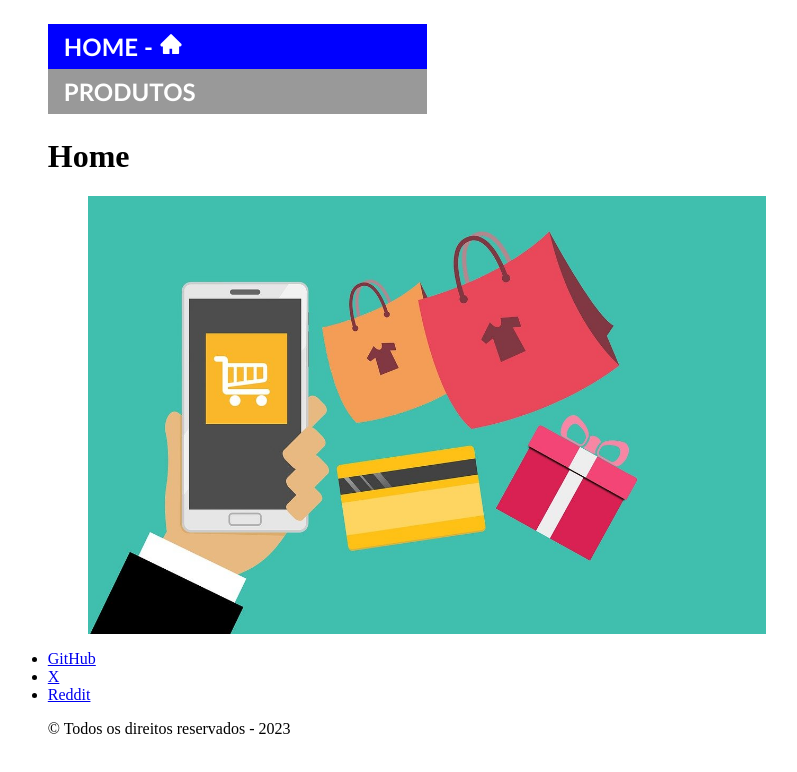
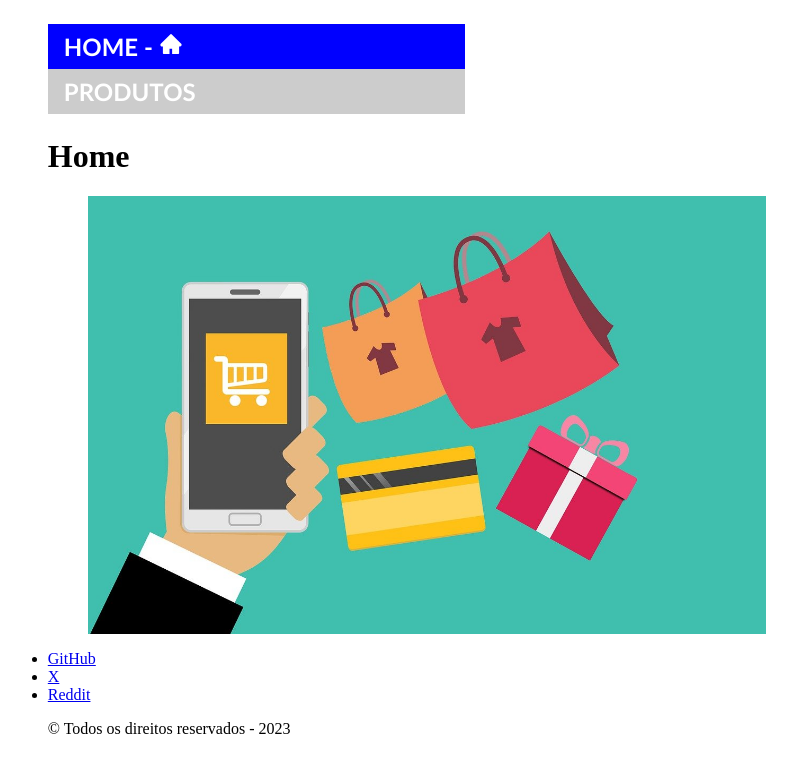
Before and after one commit to leocscotti/cp2-ex3, a React (Vite) app: page / in a window 1280 px wide. Shown: the top 772 px of the page, without its empty margins (213-1010 px from the left). Built offline with nearby package versions, Linux system fonts and the light colour scheme.

Commit message:
cabecalho estilizado

```diff
--- a/src/components/Cabecalho/Cabecalho.scss
+++ b/src/components/Cabecalho/Cabecalho.scss
@@ -1,10 +1,10 @@
 
 .cabecalho{
 
-    background-color: #999;
+    background-color: #ccc;
     font-size: 1.5rem;
     font-weight: bold;
-    width: 50%;
+    width: 55%;
     font-family: 'Trebuchet MS', 'Lucida Sans Unicode', 'Lucida Grande', 'Lucida Sans', Arial, sans-serif;
 
     ul{
```
